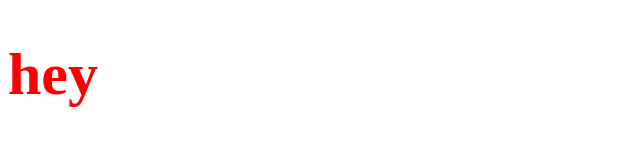
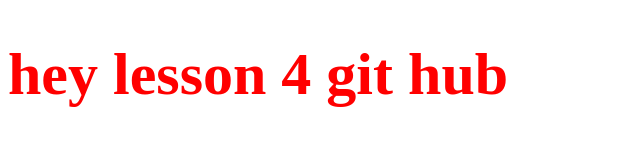
Before and after one commit to florescarolf/my-project, a plain HTML site: page index.html in a window 1280 px wide. Shown: the whole page, without its empty margins (0-640 px from the left). Drawn offline with Linux system fonts and the light colour scheme.

```diff
--- a/index.html
+++ b/index.html
@@ -10,7 +10,7 @@
 
 </style>
 <body>
-    <h1>hey</h1>
+    <h1>hey lesson 4 git hub</h1>
     <script src="script.js"></script>
 </body>
 </html>
```
